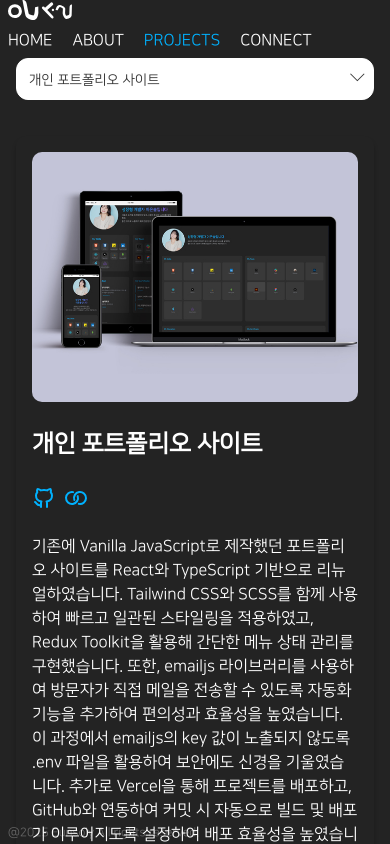
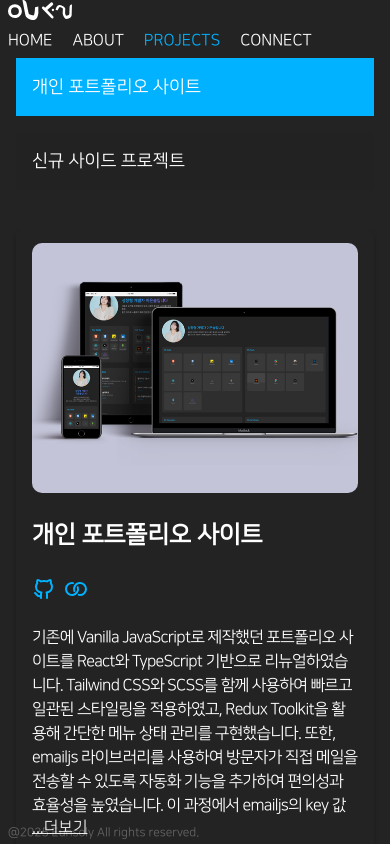
Before and after one commit to EUNSOLY/react-portfolio, a React (Create React App) app: page /projects in a window 390 px wide. Built offline with nearby package versions, Linux system fonts and the light colour scheme.

Commit message:
bug : 모바일에서 이력서 다운로드 안되는 이슈 / 프로젝트 설명 영역 벗어나는 이슈 수정 적용

```diff
--- a/src/screen/home/HomePage.tsx
+++ b/src/screen/home/HomePage.tsx
@@ -14,32 +14,16 @@ const HomePage = () => {
 
   // INFO PDF 이력서 다운로드
   const onClickPDFDownload = async () => {
-    try {
-      const fileUrl = `${process.env.PUBLIC_URL}/eunsolResume.pdf`;
+    console.log(process.env.PUBLIC_URL, 'process.env.PUBLIC_URL');
+    const fileUrl = `/eunsolResume.pdf`;
 
-      // fetch를 사용하여 파일을 blob으로 가져옵니다
-      const response = await fetch(fileUrl);
-      console.log(response, 'response');
-      const blob = await response.blob();
-      console.log(blob, 'blob');
+    const link = document.createElement('a');
+    link.href = fileUrl;
+    link.download = '프론트엔드_이은솔이력서.pdf';
 
-      // Blob URL 생성
-      const blobUrl = window.URL.createObjectURL(blob);
-      console.log(blobUrl, 'blobUrl');
-
-      const link = document.createElement('a');
-      link.href = blobUrl;
-      link.download = '프론트엔드_이은솔이력서.pdf'; // 원하는 파일명 지정
-
-      document.body.appendChild(link);
-      link.click();
-
-      // cleanup
-      document.body.removeChild(link);
-      window.URL.revokeObjectURL(blobUrl);
-    } catch (error) {
-      console.error('PDF 다운로드 중 오류 발생:', error);
-    }
+    document.body.appendChild(link);
+    link.click();
+    document.body.removeChild(link);
   };
 
   const naviToProjects = () => {
--- a/src/screen/project/ProjectPage.tsx
+++ b/src/screen/project/ProjectPage.tsx
@@ -10,10 +10,14 @@ import useWindowDimensions from '../../utils/useWindowDimensions';
 import { projectData } from '../../data/portfolioData/projectsData';
 
 const ProjectPage = () => {
-  const { isMobile } = useWindowDimensions(768);
+  const { isMobile } = useWindowDimensions();
   const [projects, setProjects] = useState<ProjectType[]>([]);
   const [selectProject, setSelectProject] = useState<ProjectType | null>(null);
+  const textRef = useRef<HTMLDivElement | null>(null); // 실제 text 높이 계산을 위한 Ref
+  const [isMoreView, setIsMoreView] = useState<boolean>(false); // 더보기 버튼의 여부
+  const [isShowText, setIsShowText] = useState<boolean>(false); // 내용이 더 보여지고, 접기 버튼의 여부
 
+  // 외부 호출 프로젝트 현재 페이지의 변수에서 상태관리
   useEffect(() => {
     setProjects(projectData);
     setSelectProject(projectData[0]);
@@ -22,6 +26,20 @@ const ProjectPage = () => {
   // 프로젝트 변경 핸들러
   const changeProjectHandler = (project: ProjectType) => {
     setSelectProject(project);
+  };
+
+  // 높이가 200px 이상이라면 더보기 버튼 노출
+  useEffect(() => {
+    requestAnimationFrame(() => {
+      if (!textRef.current) return;
+      const contentHeight = textRef.current.clientHeight;
+      setIsMoreView(contentHeight > 200);
+    });
+  }, [isMobile, selectProject]);
+
+  // 더비고 접기 버튼 클릭
+  const onClickMoreDesc = () => {
+    setIsShowText((s) => !s);
   };
 
   return (
@@ -52,7 +70,12 @@ const ProjectPage = () => {
       </ul>
 
       {selectProject && (
-        <div className={tm(`${styles.content}`)}>
+        <div
+          className={tm(`${styles.content}`)}
+          style={{
+            overflowY: isShowText ? 'scroll' : 'hidden',
+          }}
+        >
           <div className={tm(`${styles['mokup-con']}`)}>
             <img
               src={selectProject.mockupImage !== '' ? selectProject.mockupImage : emptyImage}
@@ -79,8 +102,23 @@ const ProjectPage = () => {
             </a>
           </div>
 
-          <div className={tm(styles['desc-con'])}>
-            <p className={tm(`${styles.desc}`)}>{selectProject.description}</p>
+          <div>
+            <div
+              className={tm(styles['desc-con'])}
+              style={{
+                maxHeight: isShowText ? 'none' : '190px',
+                overflowY: 'hidden',
+              }}
+            >
+              <p className={tm(styles.desc)} ref={textRef}>
+                {selectProject.description}
+              </p>
+            </div>
+            {isMoreView && (
+              <p className={tm(styles.more)} onClick={onClickMoreDesc}>
+                {isShowText ? '접기' : '...더보기'}
+              </p>
+            )}
           </div>
 
           <ul className={tm(`${styles['tech-con']}`)}>
--- a/src/screen/project/style/projects.module.scss
+++ b/src/screen/project/style/projects.module.scss
@@ -6,6 +6,7 @@
   padding: 1rem;
   gap: 1rem;
   user-select: none;
+
   // 미디어 쿼리 추가
 
   .side-bar {
@@ -46,6 +47,8 @@
     gap: 1.5rem;
     border-radius: 10px;
     box-shadow: 0 4px 8px rgba(0, 0, 0, 0.1);
+    height: 80vh;
+    overflow: hidden;
     .mokup-con {
       max-width: 800px;
       height: auto;
@@ -90,11 +93,14 @@
       }
     }
 
+    > div {
       .desc-con {
         .desc {
           font-size: 1rem;
           overflow: hidden;
           max-width: 880px;
+          line-height: 1.5;
+          letter-spacing: -0.7px;
         }
 
         button {
@@ -107,10 +113,15 @@
           margin-top: 10px;
           text-decoration: underline;
           transition: color 0.3s ease;
-
           &:hover {
             color: #007acc;
           }
+        }
+      }
+      .more {
+        color: #eaeaea;
+        display: flex;
+        text-decoration-line: underline;
       }
     }
 
```
Lines whose indentation alone changed are shown as unchanged.
